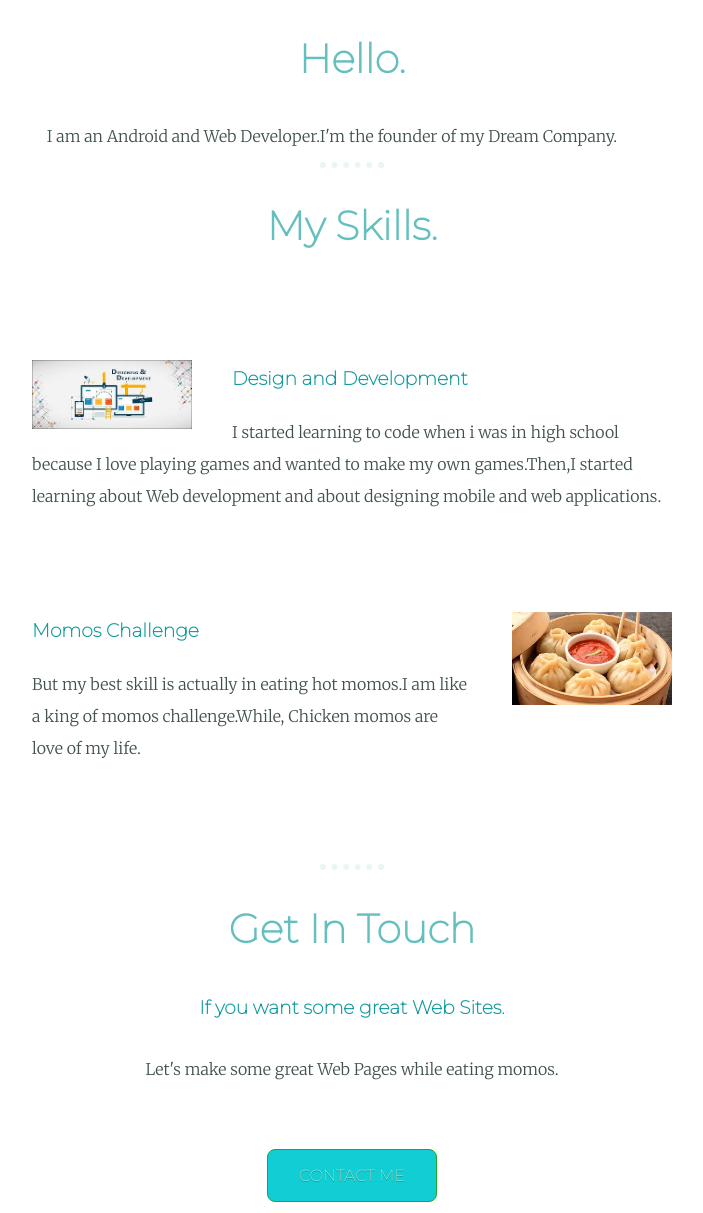
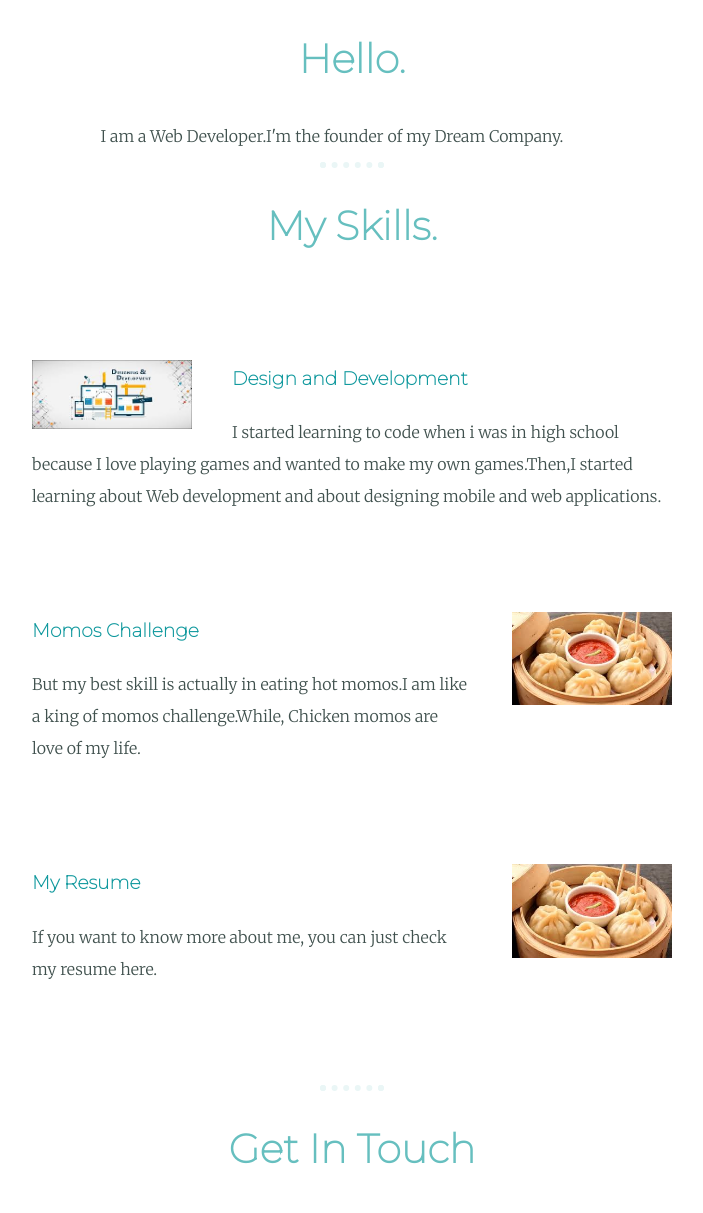
Before and after one commit to Anonymous08-sr/My-Personal-s-Site, a plain HTML site: page index.html in a window 1280 px wide. Shown: the part 1153-2366 px from the top of the page, without its empty margins (288-991 px from the left). Drawn offline with Linux system fonts and the light colour scheme.

Commit message:
Update index.html

```diff
--- a/index.html
+++ b/index.html
@@ -11,7 +11,7 @@
     <div class="top-container">
         <img class="top-cloud" src="images/cloud.png " alt="cloud-img">
     <h1>I'm Shreyash.</h1>
-    <p>a <span class="web">web</span>designer.</p>
+    <p>a <span class="web">Web</span>developer.</p>
     <img class="bottom-cloud"  src="images/cloud.png " alt="cloud-img">
     <img src="images/mountain.png" alt="mountain-img">
     </div>
@@ -20,7 +20,7 @@
       <div class="profile">
         <img src="images/profile.png" alt="Shreyash-img">
         <h2>Hello.</h2>
-        <p class="intro">I am an Android and Web Developer.I'm the founder of my Dream Company.</p>
+        <p class="intro">I am a Web Developer.I'm the founder of my Dream Company.</p>
       </div>
       <hr>
       <div class="skills">
@@ -34,6 +34,11 @@
           <img class="momos" src="images/momos.jpg" alt="momos-image">
           <h3>Momos Challenge</h3>
           <p>But my best skill is actually in eating hot momos.I am like a king of momos challenge.While, Chicken momos are love of my life.</p>
+        </div>
+        <div class="skill-row">
+          <img class="momos" src="images/momos.jpg" alt="momos-image">
+          <h3>My Resume</h3>
+          <p>If you want to know more about me, you can just check my resume here.</p>
         </div>
       </div>
       <hr>
```
